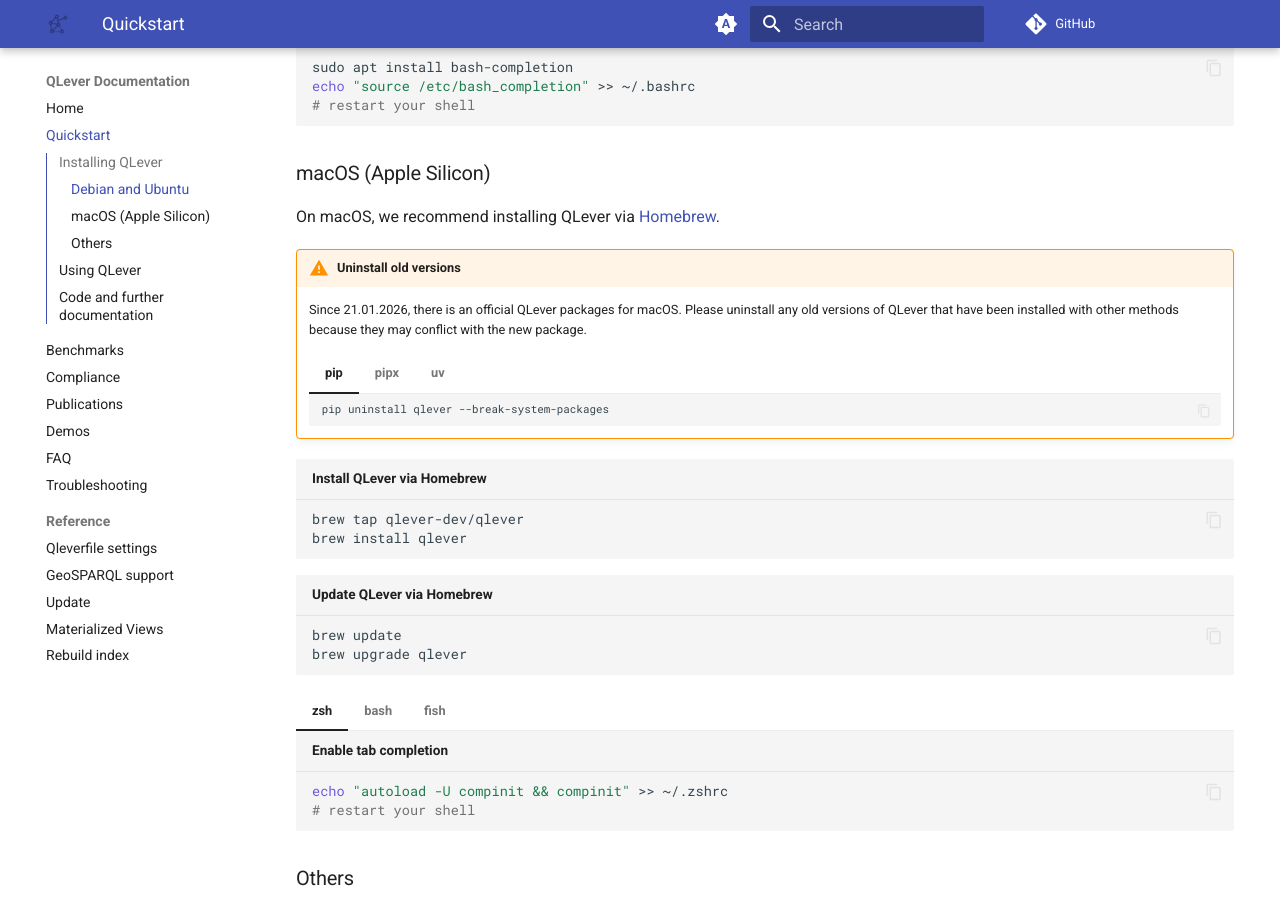
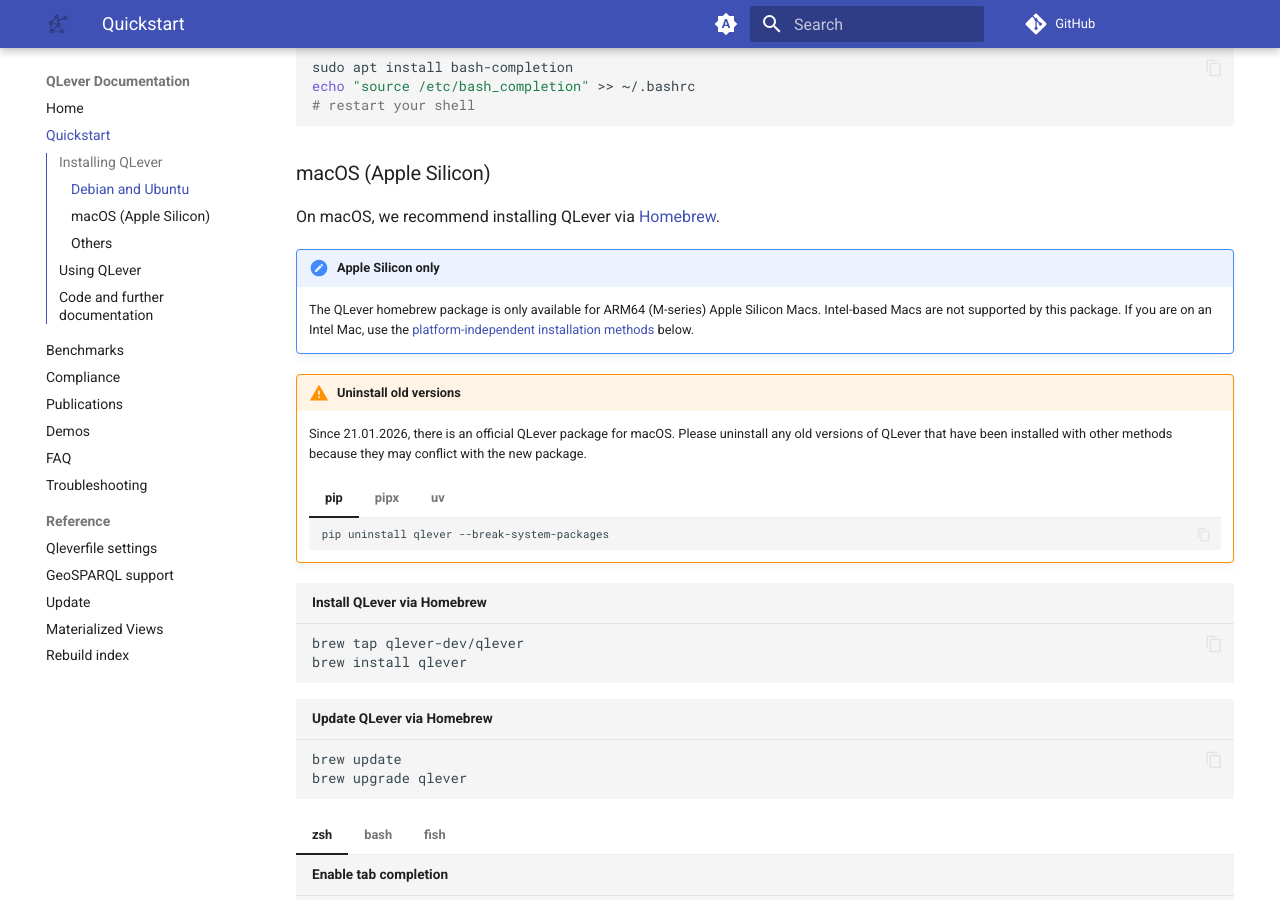
Before and after one commit to qlever-dev/qlever-docs, an MkDocs documentation site: the page built from docs/quickstart.md, in a window 1280 px wide and 900 px high, scrolled down 929 px. Built offline with MkDocs 1.6.1 and Material for MkDocs 9.7.7, drawn with Linux system fonts in a browser that asks for light colours; plug-ins that fetch from the network failed and are left out; comment, search, counter and statistics services are not loaded; the version menu is left out.

Commit message:
Add "Apple silicon only" note and correcct typo

````diff
--- a/docs/quickstart.md
+++ b/docs/quickstart.md
@@ -57,8 +57,11 @@ sudo apt upgrade qlever
 
 On macOS, we recommend installing QLever via [Homebrew](https://brew.sh/).
 
+!!! note "Apple Silicon only"
+    The QLever homebrew package is only available for ARM64 (M-series) Apple Silicon Macs. Intel-based Macs are not supported by this package. If you are on an Intel Mac, use the [platform-independent installation methods](#others) below.
+
 !!! warning "Uninstall old versions"
-    Since 21.01.2026, there is an official QLever packages for macOS. Please uninstall any old versions of QLever that have been installed with other methods because they may conflict with the new package.
+    Since 21.01.2026, there is an official QLever package for macOS. Please uninstall any old versions of QLever that have been installed with other methods because they may conflict with the new package.
     === "pip"
         ```bash
         pip uninstall qlever --break-system-packages
````
